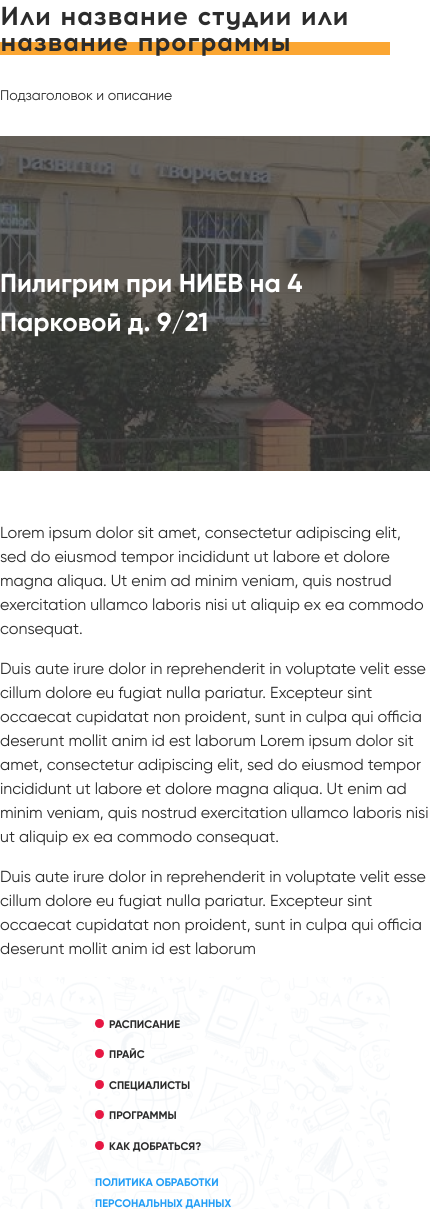
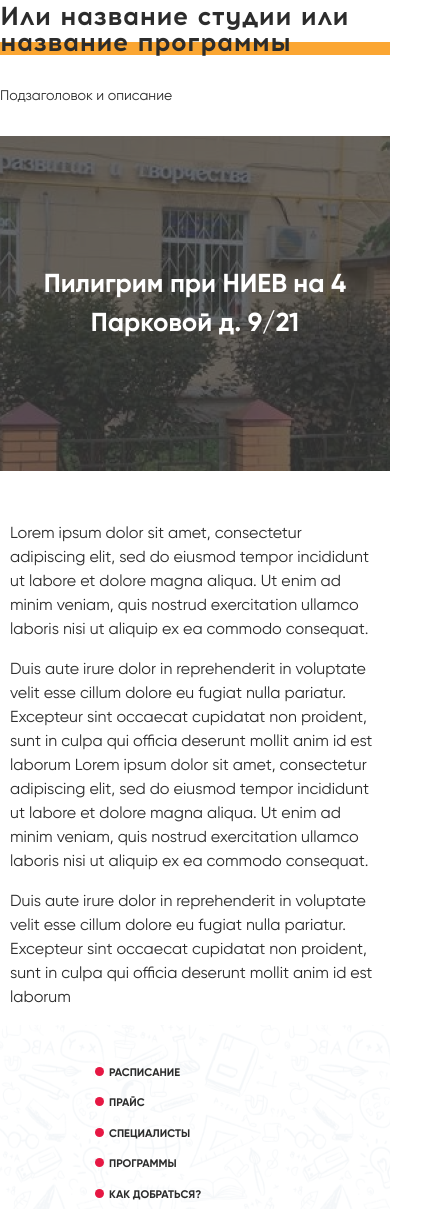
Before and after one commit to ArseniiDerkach/ArseniiDerkach.github.io, a plain HTML site: page single-page-no-sidebar.html in a window 390 px wide. Shown: the part 228-1437 px from the top of the page, 430 px wide, since content can reach past the window. Drawn offline with nearby package versions, Linux system fonts and the light colour scheme.

Commit message:
mobile single pages

```diff
--- a/css/style.css
+++ b/css/style.css
@@ -669,6 +669,7 @@ body {
     font-size: 26px;
     font-weight: bold;
     margin-bottom: 50px;
+    text-align: center;
 }
 .article-heading.with-image:before {
     content: '';
@@ -787,3 +788,19 @@ body {
         grid-template-columns: repeat(1, 1fr);
     }
 }
+
+@media (max-width: 768px) {
+    .sidebar {
+        display: none;
+    }
+    .single-page .main-content {
+        flex-basis: 100%;
+    }
+    .event-cards__item-img img {
+        width: 100%;
+    }
+    .main-content .single-column {
+        width: 100%;
+        padding: 0 10px;
+    }
+}
```
